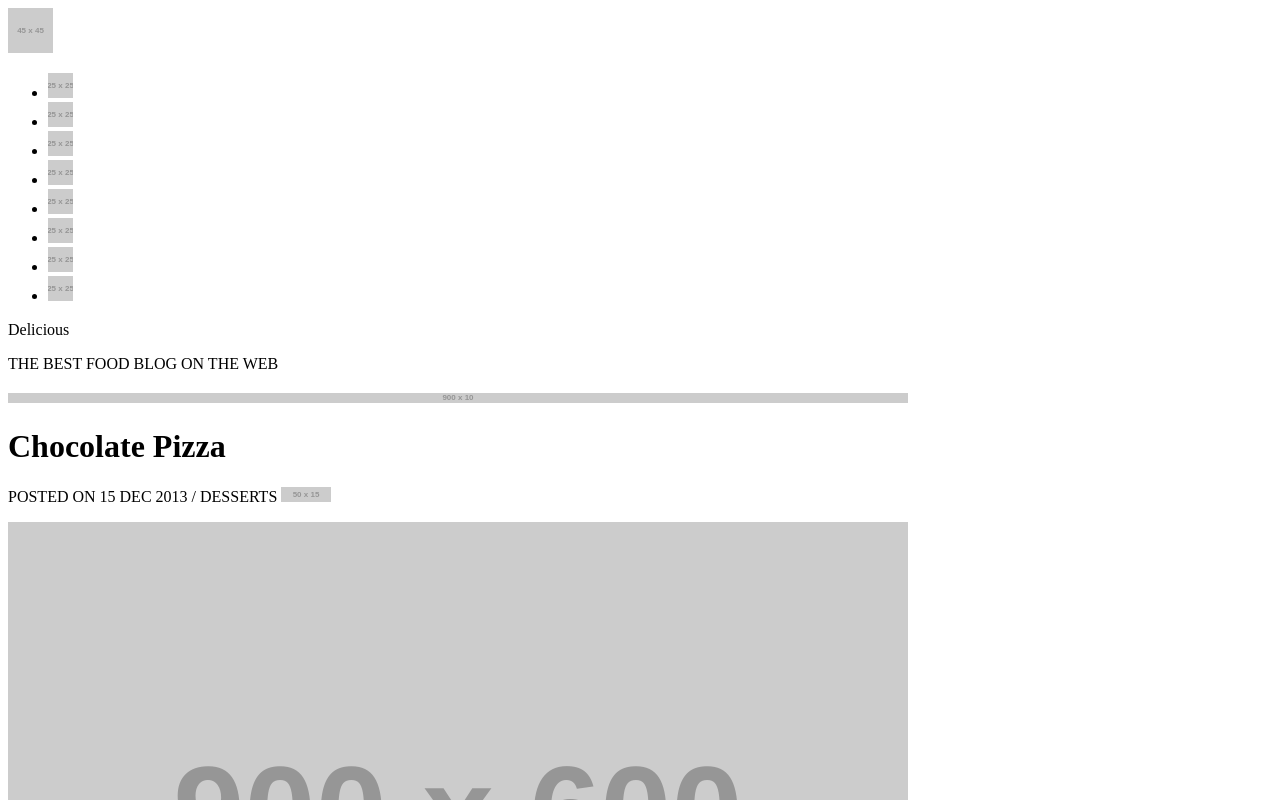
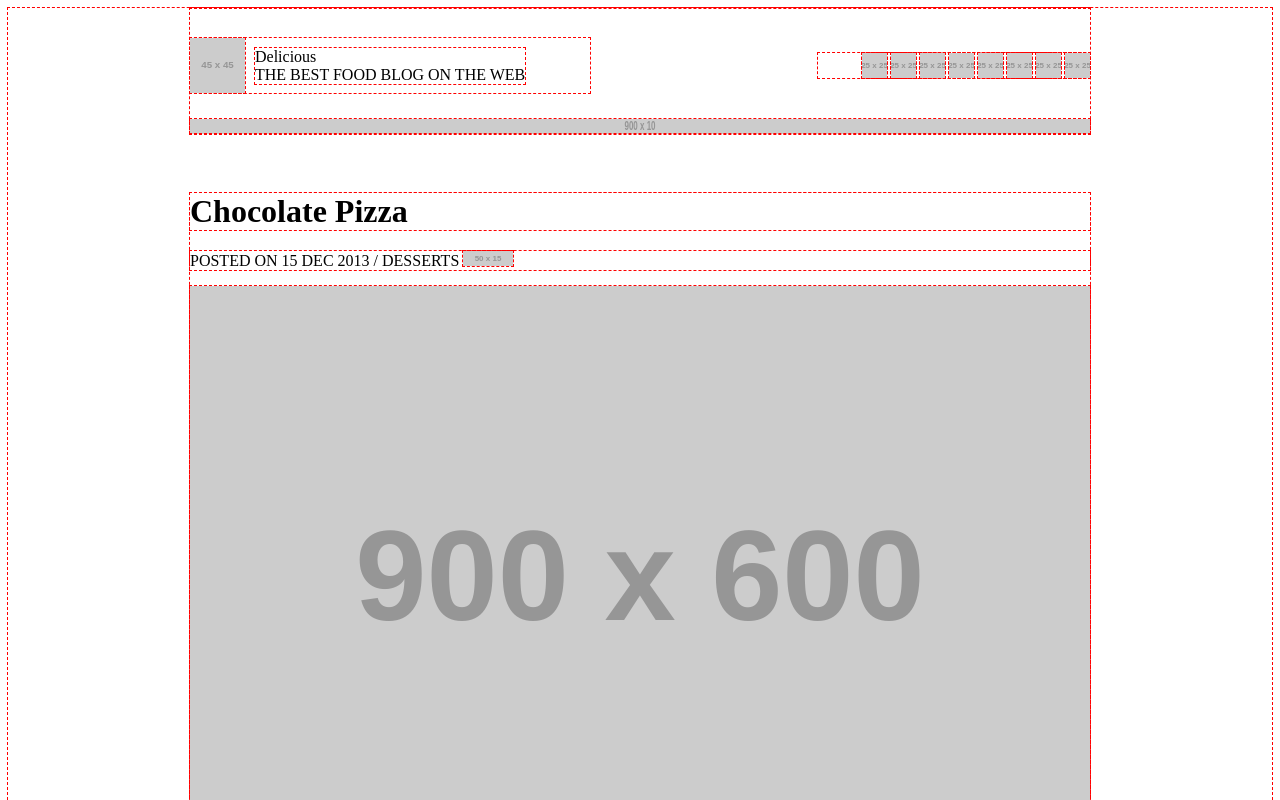
Before and after one commit to chandlerpuckett/chocolate-pizza, a plain HTML site: page index.html in a window 1280 px wide. Shown: the top 800 px of the page. Drawn offline with Linux system fonts and the light colour scheme; placeholder pictures from the web are drawn by us.

Commit message:
header css styling finished

```diff
--- a/index.html
+++ b/index.html
@@ -11,7 +11,12 @@
   <body>
     <header>
       <nav>
-        <img src="https://placehold.it/45x45/222" />
+
+        <div>
+          <img src="https://placehold.it/45x45/222" />
+          <p>Delicious<br>THE BEST FOOD BLOG ON THE WEB</p>
+        </div>
+
         <ul>
           <li><a href='#'><img src="https://placehold.it/25x25/222"/></a></li>
           <li><a href='#'><img src="https://placehold.it/25x25/222"/></a></li>
@@ -22,14 +27,12 @@
           <li><a href='#'><img src="https://placehold.it/25x25/222"/></a></li>
           <li><a href='#'><img src="https://placehold.it/25x25/222"/></a></li>
         </ul>
-        <div>
-          <p>Delicious</p>
-          <p>THE BEST FOOD BLOG ON THE WEB</p>
-        </div>
+
       </nav>
+
+      <img id="top-break" src="https://placehold.it/900x10/222" />
+
     </header>
-
-    <img id="top-break" src="https://placehold.it/900x10/222" />
 
     <main>
       <h1>Chocolate Pizza</h1>
--- a/style.css
+++ b/style.css
@@ -0,0 +1,62 @@
+* {
+  box-sizing: border-box;
+  outline: red dashed 1px;
+}
+
+/* ==================== HEADER / NAV ==================== */
+
+header {
+  height: 125px;
+  width: 900px;
+  margin: auto;
+}
+
+nav {
+  width: 900px;
+}
+
+nav > div {
+  display: flex;
+  width: 400px;
+  height: 55px;
+  margin-top: 30px;
+  float: left;
+}
+
+nav > div > p {
+  display: flex;
+  align-self: center;
+  float: right;
+  margin-left: 10px;
+}
+
+nav ul {
+  margin-top: 45px;
+  float: right;
+}
+
+nav li {
+  margin-left: 4px;
+  line-height: 10px;
+  float: right;
+  list-style: none;
+}
+
+nav li a {
+  text-decoration: none;
+  float: right
+}
+
+#top-break {
+  width: 900px;
+  height: 15px;
+  margin-top: 25px;
+}
+
+/* ==================== MAIN ==================== */
+
+main {
+  width: 900px;
+  margin: auto;
+  margin-top: 60px;
+}
```
